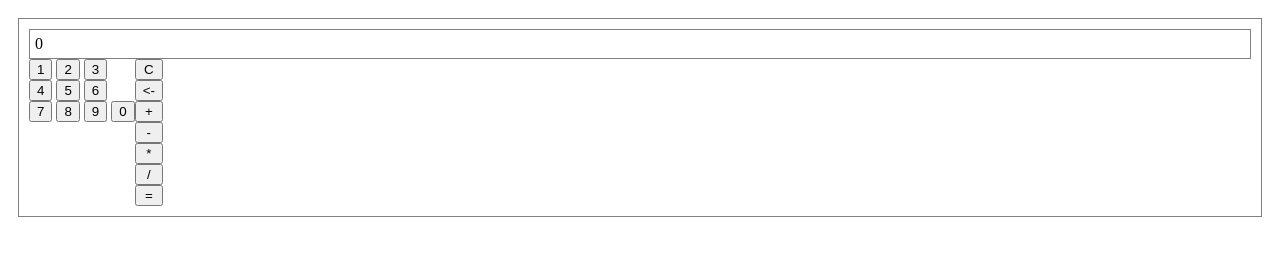
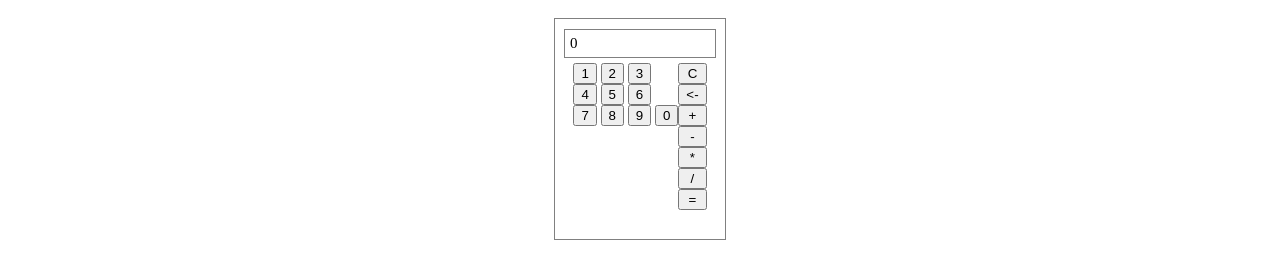
Before and after one commit to ptrwsk/calculator, a plain HTML site: page index.html in a window 1280 px wide. Drawn offline with Linux system fonts and the light colour scheme.

Commit message:
minor style changes

```diff
--- a/style.css
+++ b/style.css
@@ -1,6 +1,8 @@
 body {
     display: flex;
     flex-direction: column;
+    align-items: center;
+    font-size:15px;
 }
 .calculator {
     display: flex;
@@ -8,8 +10,14 @@ body {
     margin: 10px;
     border: 1px solid gray;
     padding: 10px;
+    height:200px;
+    width: 150px;
+    align-items: center;
+
 }
 .display {
+    width: 140px;
+    margin-bottom: 5px;
     border: 1px solid gray;
     padding: 5px;
 
```
